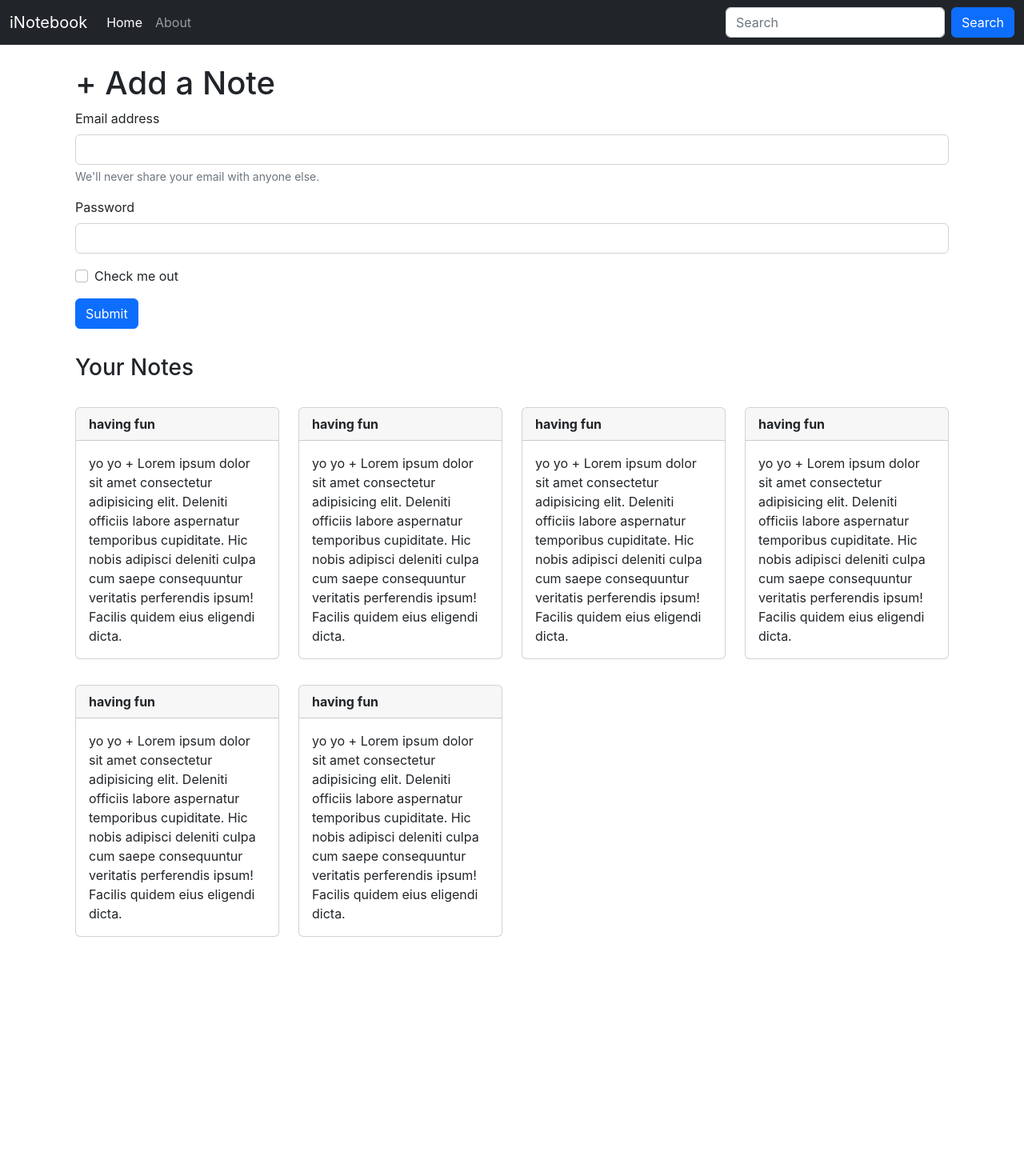
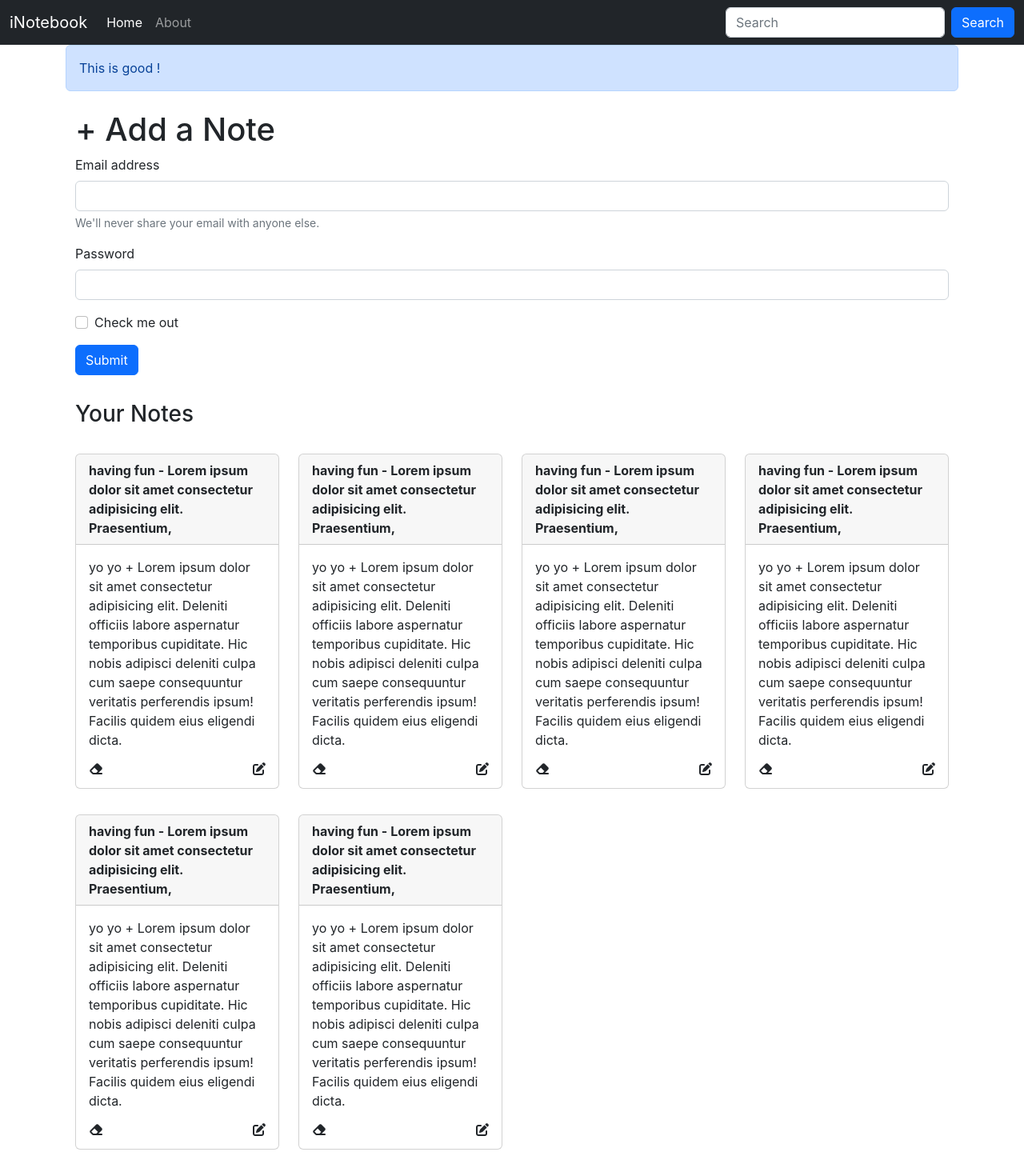
Before and after one commit to Imperial79/inotebook_react, a React (Create React App) app: page / in a window 1280 px wide. Shown: the top 1470 px of the page at 80% size. Before the commit the page ends 1211 px from the top, so only its background shows below. Built offline with nearby package versions, Linux system fonts and the light colour scheme.

Commit message:
added icons from fontawesome

```diff
--- a/public/index.html
+++ b/public/index.html
@@ -23,6 +23,9 @@
       <!-- Bootstrap script -->
     <script src="https://cdn.jsdelivr.net/npm/bootstrap@5.2.0/dist/js/bootstrap.bundle.min.js" integrity="sha384-A3rJD856KowSb7dwlZdYEkO39Gagi7vIsF0jrRAoQmDKKtQBHUuLZ9AsSv4jD4Xa" crossorigin="anonymous"></script>
 
+    <!-- font awesome kit -->
+    <script src="https://kit.fontawesome.com/d65f4740d4.js" crossorigin="anonymous"></script>
+
     <noscript>You need to enable JavaScript to run this app.</noscript>
     <div id="root"></div>
   </body>
--- a/src/App.js
+++ b/src/App.js
@@ -4,12 +4,14 @@ import Navbar from "./components/Navbar";
 import { Routes, Route } from "react-router-dom";
 import About from "./components/About";
 import NoteState from "./context/notes/NoteState";
+import Alert from "./components/Alert";
 
 function App() {
   return (
     <>
       <NoteState>
         <Navbar />
+        <Alert message="This is good !" />
         <div className="container">
           <Routes>
             <Route exact path="/" element={<Home />} />
--- /dev/null
+++ b/src/components/Alert.js
@@ -0,0 +1,13 @@
+import React from "react";
+
+const Alert = (props) => {
+  return (
+    <div className="container">
+      <div className="alert alert-primary" role="alert">
+        {props.message}
+      </div>
+    </div>
+  );
+};
+
+export default Alert;
--- a/src/components/NoteCard.js
+++ b/src/components/NoteCard.js
@@ -4,17 +4,24 @@ const NoteCard = (props) => {
   const { note } = props;
   return (
     <div className="col-md-3">
-      <div class="card my-3">
-        <div class="card-header">
-          <strong>{note.title}</strong>
+      <div className="card my-3">
+        <div className="card-header">
+          <strong>
+            {note.title} - Lorem ipsum dolor sit amet consectetur adipisicing
+            elit. Praesentium,
+          </strong>
         </div>
-        <div class="card-body">
-          <p class="card-text">
+        <div className="card-body">
+          <p className="card-text">
             {note.description} + Lorem ipsum dolor sit amet consectetur
             adipisicing elit. Deleniti officiis labore aspernatur temporibus
             cupiditate. Hic nobis adipisci deleniti culpa cum saepe consequuntur
             veritatis perferendis ipsum! Facilis quidem eius eligendi dicta.
           </p>
+          <div className="d-flex justify-content-between">
+            <i className="fa-solid fa-eraser "></i>
+            <i className="fa-solid fa-pen-to-square"></i>
+          </div>
         </div>
       </div>
     </div>
--- a/src/components/Notes.js
+++ b/src/components/Notes.js
@@ -10,7 +10,7 @@ const Notes = () => {
     <div className="row my-3">
       <h3 className="my-3">Your Notes</h3>
       {notes.map((note) => {
-        return <NoteCard note={note} />;
+        return <NoteCard key={note._id} note={note} />;
       })}
     </div>
   );
--- a/src/context/notes/NoteState.js
+++ b/src/context/notes/NoteState.js
@@ -2,12 +2,6 @@ import NoteContext from "./NoteContext";
 import { useState } from "react";
 
 const NoteState = (props) => {
-  const s1 = {
-    name: "Avishek",
-    roll: 50,
-  };
-
-  const [state, setState] = useState(s1);
   const notesInitial = [
     {
       _id: "630a2880675137cf2c8adbd5",
--- a/src/index.css
+++ b/src/index.css
@@ -11,3 +11,7 @@ code {
   font-family: source-code-pro, Menlo, Monaco, Consolas, 'Courier New',
     monospace;
 }
+
+i{
+  cursor: pointer;
+}
```
